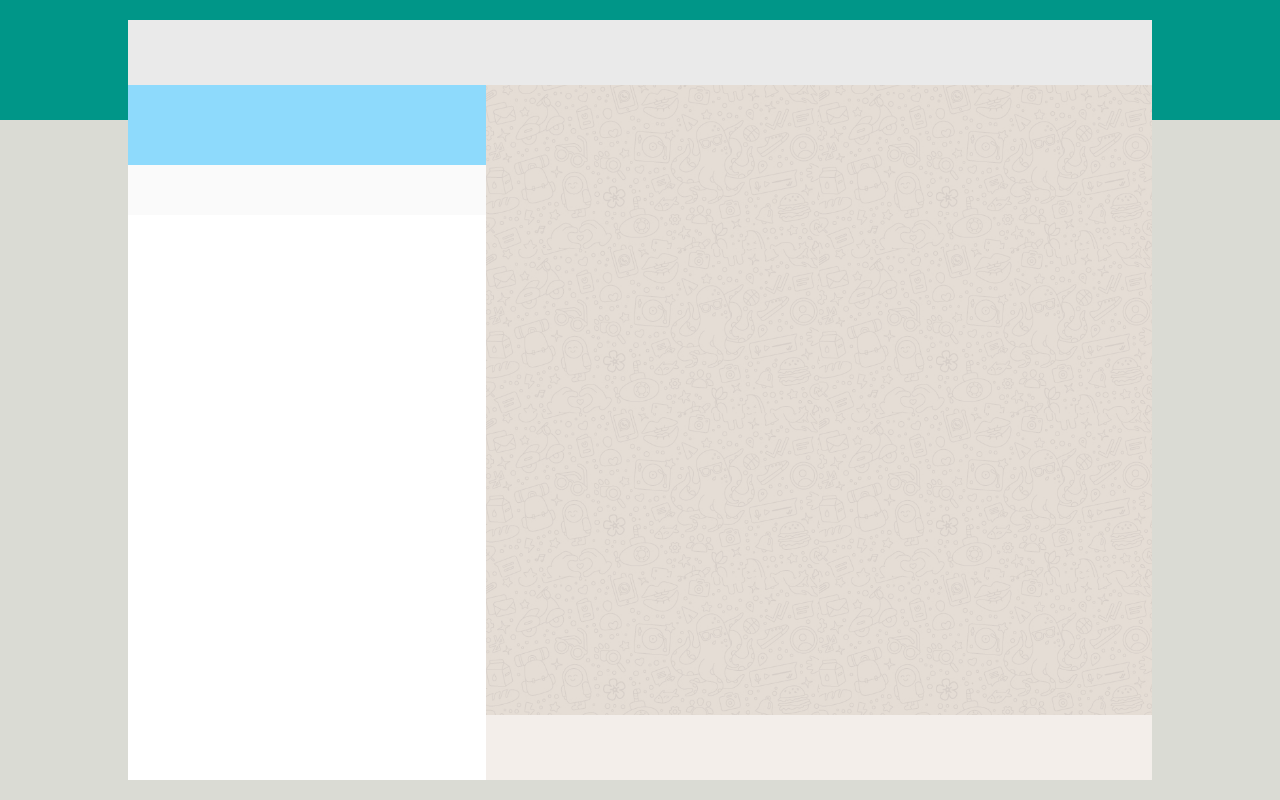
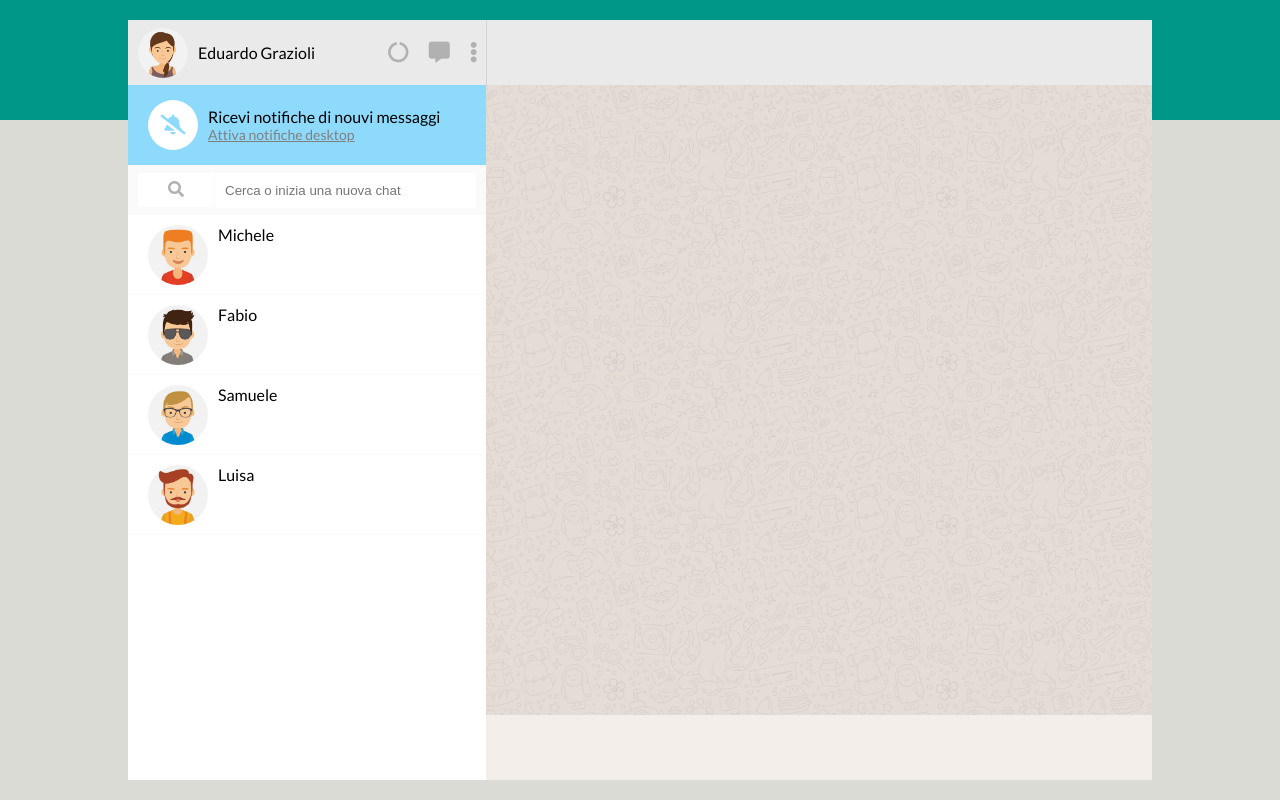
Before and after one commit to graziolieduardo/vue-boolzapp, a plain HTML site: page index.html in a window 1280 px wide. Drawn offline with nearby package versions, Linux system fonts and the light colour scheme.

Commit message:
Aggiunta dettagli nav and V-for contacts

```diff
--- a/css/style.css
+++ b/css/style.css
@@ -45,23 +45,103 @@ body {
     height: 100%;
 }
 
+/* user-profile  */
+
 .user-profile {
+    display: flex;
+    justify-content: space-between;
+    align-items: center;
     width: 100%;
     height: 65px;
     background-color: #EAEAEA;
 }
 
+.user-profile .user-info {
+    display: flex;
+    justify-content: flex-start;
+    align-items: center;
+    width: 70%;
+    margin-left: 10px;
+}
+
+.user-profile img {
+   width: 50px;
+   border-radius: 50%;
+   margin-right: 10px;
+}
+
+.user-profile .user-icons {
+    display: flex;
+    justify-content: center;
+    align-items: center;
+    width: 30%;
+    font-size: 21px;
+    color: #B1B1B1;
+}
+
+.user-profile .user-icons i {
+    margin: 0px 10px;
+}
+
+/* notifications  */
+
 .notifications {
+    display: flex;
+    align-items: center;
     width: 100%;
     height: 80px;
     background-color: #8EDAFC;
+    padding: 20px;
 }
 
+.notifications .notification-icon {
+    display: flex;
+    justify-content: center;
+    align-items: center;
+    width: 50px;
+    height: 50px;
+    border-radius: 50%;
+    background-color: white;
+    font-size: 20px;
+    color: #8EDAFC;
+    margin-right: 10px;
+}
+
+.notifications .notification-info div:last-child{
+    font-size: 14px;
+    color:grey;
+    text-decoration: underline;
+}
+
+/* search contact  */
+
 .search-contact {
+    display: flex;
+    align-items: center;
     width: 100%;
     height: 50px;
     background-color: #FAFAFA;
+    padding: 10px;
 }
+
+.search-contact button {
+    padding: 8px 30px;
+    background-color: white;
+    border: none;
+    color: #B1B1B1;
+    font-size: 16px;
+}
+
+.search-contact input {
+    width: 90%;
+    border: none;
+    border-left: 1px solid #FAFAFA;
+    outline: 0;
+    padding: 0px 10px;
+    line-height: 35px;
+}
+
+/* Chat  */
 
 .chat {
     width: 100%;
@@ -70,12 +150,32 @@ body {
     overflow-y: scroll;
 }
 
+.chat .contact {
+    display: flex;
+    align-items: center;
+    width: 100%;
+    height: 80px;
+    border-bottom: 1px solid #FAFAFA;
+    padding: 10px;
+}
+
+.chat .contact img {
+    width: 60px;
+    border-radius: 50%;
+    margin: 10px;
+}
+
+.chat .contact span {
+    align-self: flex-start;
+}
+
 /* msg container  */
 
 .msg-top {
     width: 100%;
     height: 65px;
     background-color: #EAEAEA;
+    border-left: 1px solid lightgray;
 }
 
 .msg-center {
@@ -105,6 +205,3 @@ body {
     background-color: green;
 }
 */
-.debug .msg-container {
-    background-color: bisque;
-}
--- a/index.html
+++ b/index.html
@@ -4,6 +4,8 @@
     <meta charset="UTF-8">
     <meta http-equiv="X-UA-Compatible" content="IE=edge">
     <meta name="viewport" content="width=device-width, initial-scale=1.0">
+    <!-- Linked Font Awesome  -->
+    <link rel="stylesheet" href="https://cdnjs.cloudflare.com/ajax/libs/font-awesome/5.15.4/css/all.min.css" integrity="sha512-1ycn6IcaQQ40/MKBW2W4Rhis/DbILU74C1vSrLJxCq57o941Ym01SwNsOMqvEBFlcgUa6xLiPY/NS5R+E6ztJQ==" crossorigin="anonymous" referrerpolicy="no-referrer" />
     <!-- Linked Font  -->
     <link rel="preconnect" href="https://fonts.googleapis.com">
     <link rel="preconnect" href="https://fonts.gstatic.com" crossorigin>
@@ -19,10 +21,42 @@
         <div class="sub-container clearfix">
             <!-- inizio users nav  -->
             <div class="users-nav">
-                <div class="user-profile"></div>
-                <div class="notifications"></div>
-                <div class="search-contact"></div>
-                <div class="chat"></div>
+                <!-- user profile  -->
+                <div class="user-profile">
+                    <div class="user-info">
+                        <img src="img/avatar_io.jpg" alt="Immagine Profilo">
+                        <span>Eduardo Grazioli</span>
+                    </div>
+                    <div class="user-icons">
+                        <i class="fas fa-circle-notch"></i>
+                        <i class="fas fa-comment-alt"></i>
+                        <i class="fas fa-ellipsis-v"></i>
+                    </div>
+                </div>
+                <!-- notifications  -->
+                <div class="notifications">
+                    <div class="notification-icon">
+                        <i class="fas fa-bell-slash"></i>
+                    </div>
+                    <div class="notification-info">
+                        <div>Ricevi notifiche di nouvi messaggi</div>
+                        <div>Attiva notifiche desktop</div>
+                    </div>
+                </div>
+                <!-- search-contact  -->
+                <div class="search-contact">
+                    <button>
+                        <i class="fas fa-search"></i>
+                    </button>
+                    <input type="text" placeholder="Cerca o inizia una nuova chat">
+                </div>
+                <!-- chat  -->
+                <div class="chat">
+                    <div v-for="(contact, index) in contacts" class="contact">
+                        <img :src="imagesPath + contacts[index].avatar + imagesExtension" alt="Contact 1">
+                        <span>{{ contacts[index].name }}</span>
+                    </div>
+                </div>
             </div>
 
             <!-- inizio msg container  -->
--- a/js/main.js
+++ b/js/main.js
@@ -2,6 +2,8 @@ Vue.config.devtools = true;
 const app = new Vue({
     el: '#root',
     data: {
+        imagesPath: 'img/avatar',
+        imagesExtension: '.jpg',
         contacts: [
             {
                 name: 'Michele',
```
